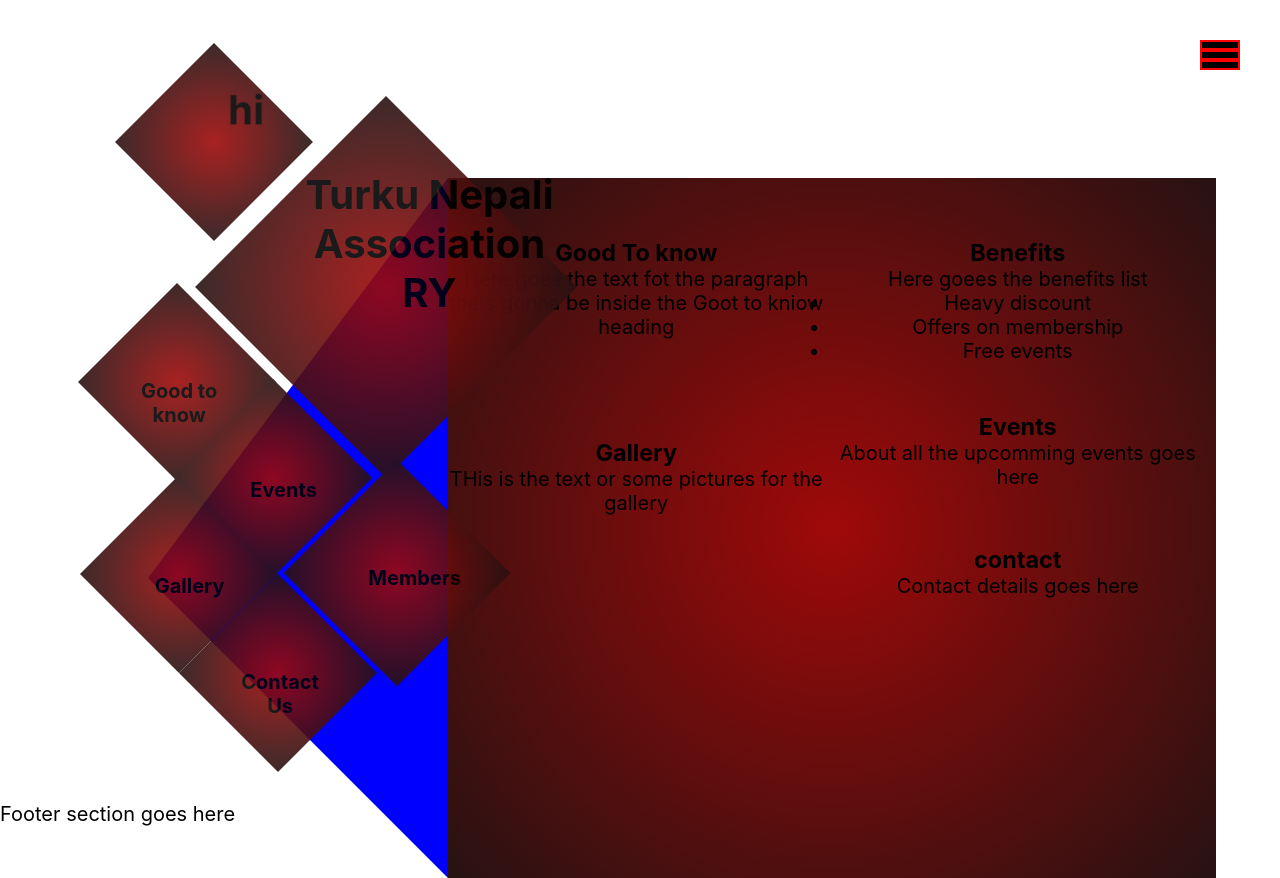
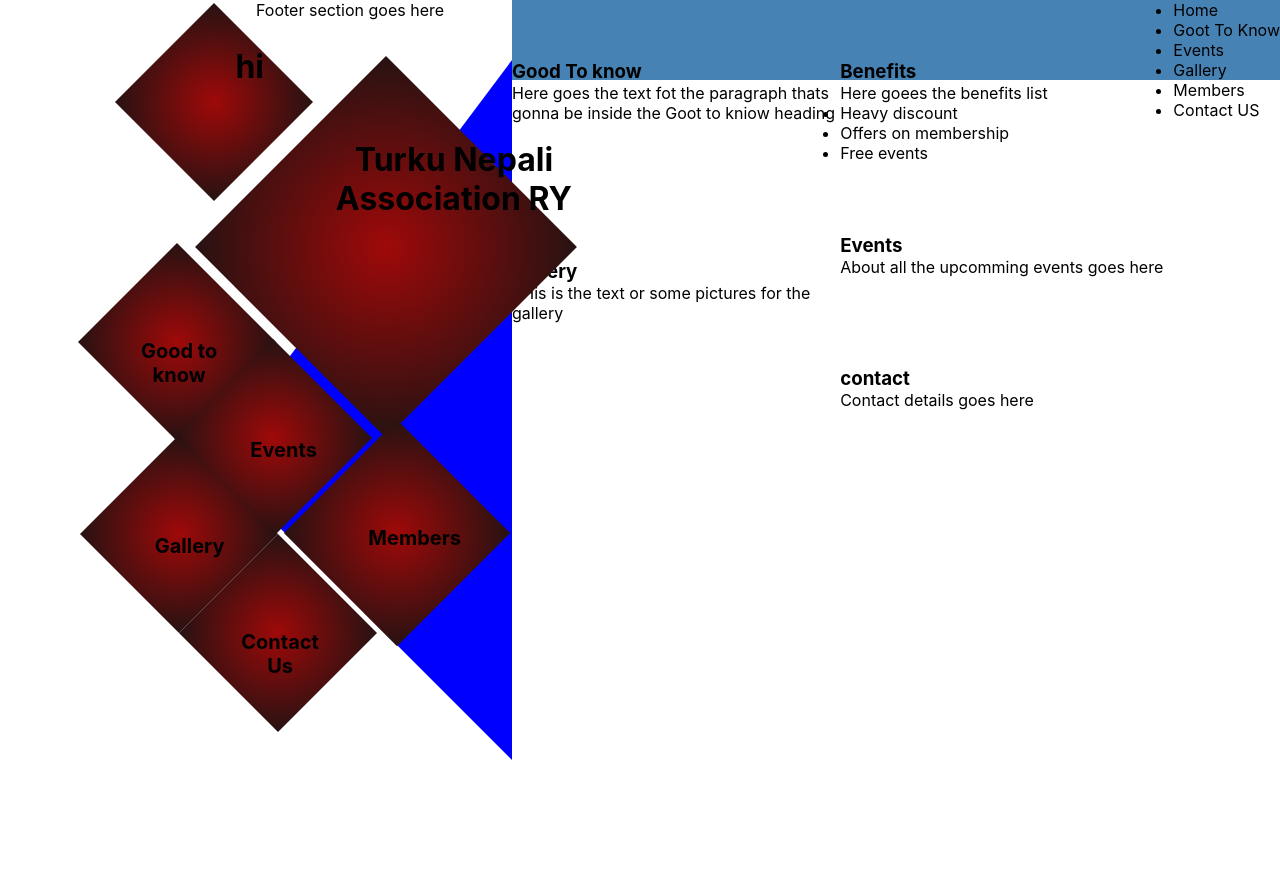
Before and after one commit to sdhakal18/Turkunepal, a React (Create React App) app in the folder tna-app/: page / in a window 1280 px wide. After the commit the page ends 800 px from the top, so only its background shows below. Built offline with nearby package versions, Linux system fonts and the light colour scheme.

Commit message:
added leftContainer, navBar, container, footer to grid view and allocating space through grid

```diff
--- a/tna-app/src/App.css
+++ b/tna-app/src/App.css
@@ -1,78 +1,33 @@
+
 .App {
-  width: 100%;
-  height: 100%;
-  font-size: 20px;
-  background-size: cover;
-}
-
-.RightContainer {
-  position: relative;
-  display: none;
-  flex-direction: row;
-  width: 60%;
-  height: auto;
-  float: right;
+    display: grid;
+    grid-template-columns: 20vw 20vw 20vw 20vw 20vw;
+    grid-template-rows: 10vh 30vh 30vh 20vh 10vh;
+    grid-template-areas:
+    'LC LC NB NB NB'
+    'LC LC C C C'
+    'LC LC C C C'
+    'LC LC C C C'
+    'LC LC F F F';
 }
 
 .LeftContainer {
-  position: relative;
-  display: block;
-  opacity: 0.9;
-  margin-top: 40px;
-  width: 40%;
-  height: auto;
-  float: left;
-  z-index: 1;
+  grid-area: LC;
+  background: springgreen;
   border-right: 5px solid black;
 }
-.hamburgerMenu {
-  display: none;
+
+.navBar{
+  grid-area: NB;
+  background: steelblue;
 }
-.menuRight {
-  position: relative;
-  width: 40px;
-  margin-right: 40px;
-  background-color: black;
-  height: 30px;
-  float: right;
-  align-items: center;
-  justify-content: center;
-  text-align: center;
-}
-.burgerLines {
-  float: none;
-  border: 2px solid red;
-  margin-right: 20px;
-  width: 40px;
-  height: 10px;
+.container{
+  grid-area: C;
+  background: violet;
 }
 
-.contents {
-  background: radial-gradient(circle, #9f0909, #271212);
-  width: 60%;
-  float: left;
-  height: 700px;
-  position: relative;
-  margin-top: 2.5%;
-  margin-left: 35%;
-  text-align: center;
-  align-items: center;
-  justify-content: center;
+.footer{
+  grid-area: F;
+  background: yellow;
+
 }
-
-.currentPage {
-  width: 150px;
-  float: left;
-  left: -30%;
-  top: 30%;
-  position: absolute;
-  height: 0;
-  border-top: 300px solid #666;
-  border-left: 300px solid transparent;
-  border-right: 300px solid transparent;
-  transform: rotate(90deg);
-}
-.contents {
-  position: relative;
-  top: 10%;
-}
```
